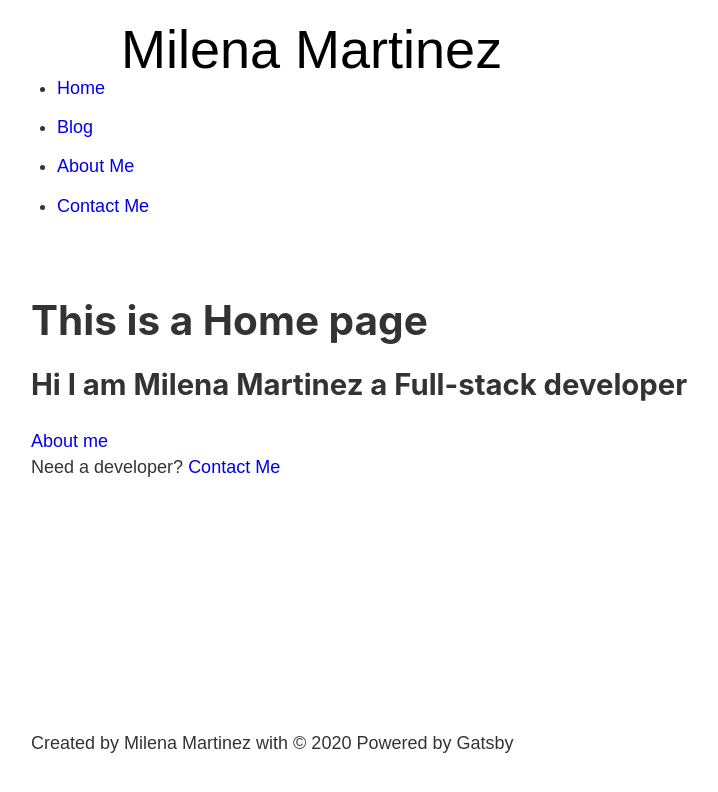
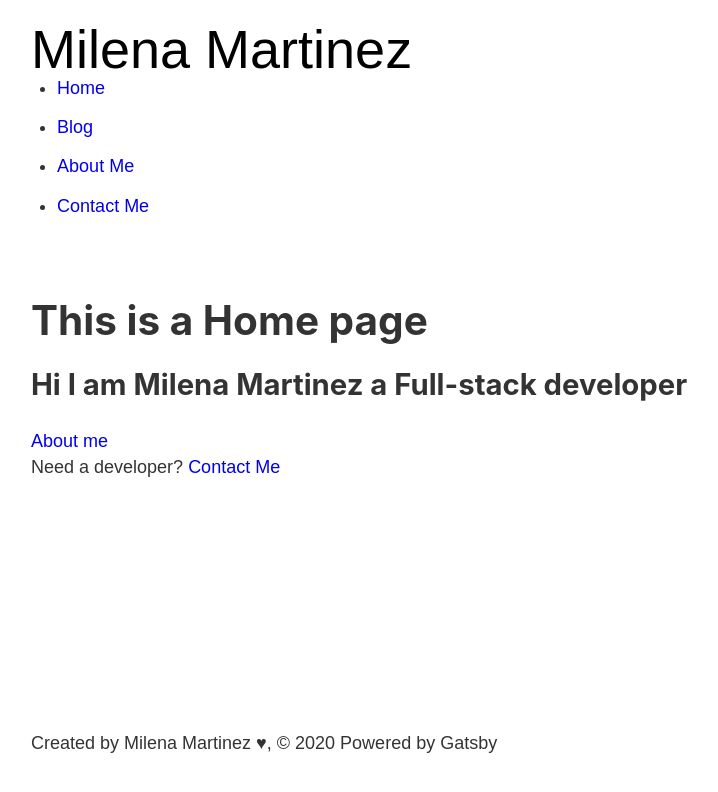
Before and after one commit to MilenaMar/gatsbyIntro, a Gatsby site: page / in a window 1280 px wide. Shown: the whole page, without its empty margins (252-970 px from the left). Built offline with nearby package versions, Linux system fonts and the light colour scheme; Gatsby itself is replaced by a stand-in of ours.

Commit message:
graphiQl implementation

```diff
--- a/gatsby-config.js
+++ b/gatsby-config.js
@@ -5,6 +5,10 @@
  */
 
 module.exports = {
+  siteMetadata:{
+  title: 'Milena Martinez',
+  author: 'Milena Martinez ♥'
+  },
   /* Your site config here */
   plugins: ["gatsby-plugin-sass"],
 }
--- a/src/components/footer.js
+++ b/src/components/footer.js
@@ -1,9 +1,19 @@
 import React from 'react';
+import { graphql, useStaticQuery } from "gatsby"
 
 const Footer = () => {
+    const data = useStaticQuery (graphql`
+    query {
+        site{
+            siteMetadata{
+                author
+            }
+        }
+    }
+    `)
     return (
         <footer>
-            <p>Created by Milena Martinez with © 2020 Powered by Gatsby</p>
+            <p>Created by {data.site.siteMetadata.author}, © 2020 Powered by Gatsby</p>
         </footer>
     )
 }
--- a/src/components/header.js
+++ b/src/components/header.js
@@ -1,24 +1,59 @@
-import { Link } from "gatsby"
+import { Link, graphql, useStaticQuery } from "gatsby"
 import React from "react"
 import headerStyles from "./header.module.scss"
 
 const Header = () => {
+  const data = useStaticQuery(graphql`
+    query {
+      site {
+        siteMetadata {
+          title
+        }
+      }
+    }
+  `)
   return (
     <header className={headerStyles.header}>
-      <Link to="/" className={headerStyles.name}>Milena Martinez</Link>
+      <Link to="/" className={headerStyles.name}>
+        {data.site.siteMetadata.title}
+      </Link>
       <nav>
         <ul className={headerStyles.navList}>
           <li>
-            <Link to="/" className={headerStyles.navItem} activeClassName={headerStyles.activeNavItem}>Home</Link>
+            <Link
+              to="/"
+              className={headerStyles.navItem}
+              activeClassName={headerStyles.activeNavItem}
+            >
+              Home
+            </Link>
           </li>
           <li>
-            <Link to="/blog" className={headerStyles.navItem} activeClassName={headerStyles.activeNavItem}>Blog</Link>
+            <Link
+              to="/blog"
+              className={headerStyles.navItem}
+              activeClassName={headerStyles.activeNavItem}
+            >
+              Blog
+            </Link>
           </li>
           <li>
-            <Link to="/about" className={headerStyles.navItem} activeClassName={headerStyles.activeNavItem}>About Me</Link>
+            <Link
+              to="/about"
+              className={headerStyles.navItem}
+              activeClassName={headerStyles.activeNavItem}
+            >
+              About Me
+            </Link>
           </li>
           <li>
-            <Link to="/contact" className={headerStyles.navItem} activeClassName={headerStyles.activeNavItem}>Contact Me</Link>
+            <Link
+              to="/contact"
+              className={headerStyles.navItem}
+              activeClassName={headerStyles.activeNavItem}
+            >
+              Contact Me
+            </Link>
           </li>
         </ul>
       </nav>
--- a/src/components/header.module.scss
+++ b/src/components/header.module.scss
@@ -4,7 +4,6 @@
 .name {
   color: #000000;
   font-size: 3rem;
-  margin: 5rem;
 }
 .nav-list {
     display: flex;
```
